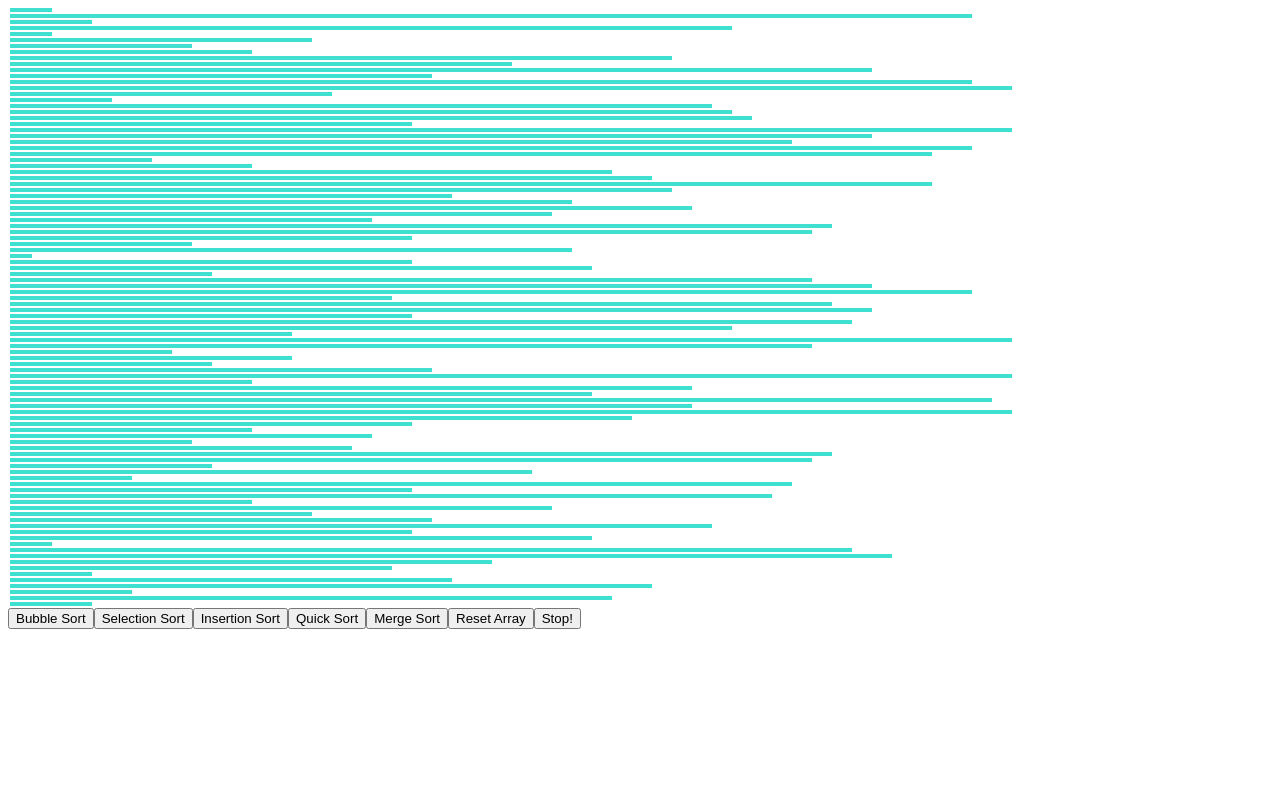
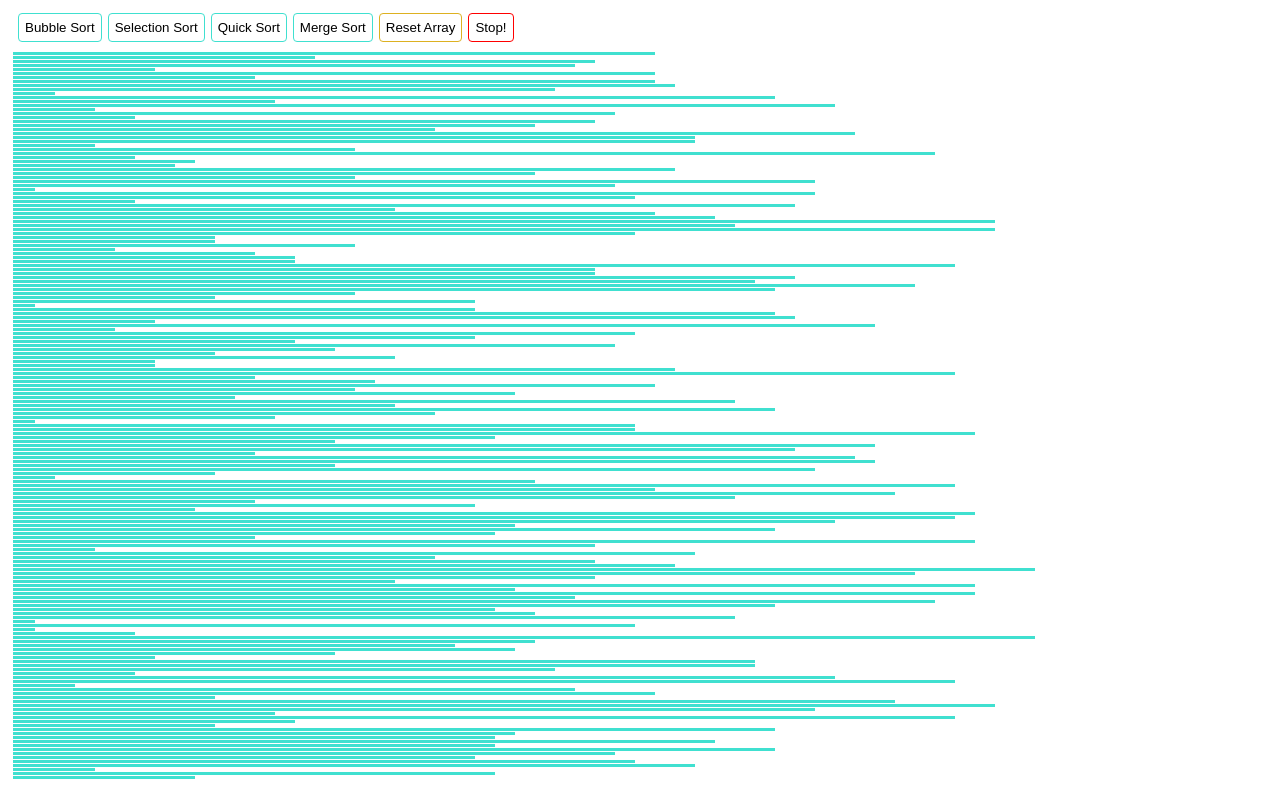
Before and after one commit to alwincodes/Sort-Visualizer, a React (Create React App) app: page / in a window 1280 px wide. Built offline with nearby package versions, Linux system fonts and the light colour scheme.

Commit message:
added more ui improvements

```diff
--- a/package.json
+++ b/package.json
@@ -10,6 +10,7 @@
     "@types/node": "^12.0.0",
     "@types/react": "^17.0.0",
     "@types/react-dom": "^17.0.0",
+    "formik": "^2.2.9",
     "immer": "^9.0.6",
     "react": "^17.0.2",
     "react-dom": "^17.0.2",
--- a/src/App.tsx
+++ b/src/App.tsx
@@ -7,16 +7,13 @@ import {
 import { selectionSort as selectionSortAlgo } from "./algorithms/selection-sort";
 import { quickSort as quickSortAlgo } from "./algorithms/quick-sort";
 import { mergeSort as mergeSortAlgo } from "./algorithms/merge-sort";
+import "./app.css";
 
-//fixed size for the array
-const arraySize = 100;
-//animation speed
-const animationSpeed = 100;
 //timouts
 const timeouts: ReturnType<typeof setTimeout>[] = [];
 
 //function for generating a new array as needed
-const generateNewArray = (): number[] => {
+const generateNewArray = (arraySize: number): number[] => {
     let newArray: number[] = [];
     for (let i = 0; i < arraySize; i++) {
         newArray[i] = Math.round(Math.random() * 50) + 1;
@@ -25,7 +22,7 @@ const generateNewArray = (): number[] => {
 };
 
 //this is a mess need to improve this to get better animations
-const animate = (swapData: SwapData[]): void => {
+const animate = (swapData: SwapData[], animationSpeed: number): void => {
     const sortBars = Array.from(
         document.getElementsByClassName(
             "sortBars"
@@ -39,80 +36,92 @@ const animate = (swapData: SwapData[]): void => {
                 sortBars[firstIndex].style.backgroundColor = "red";
                 sortBars[secondIndex].style.backgroundColor = "red";
                 //swap them
-                let tempH = sortBars[firstIndex].style.width;
+                let tempW = sortBars[firstIndex].style.width;
                 sortBars[firstIndex].style.width =
                     sortBars[secondIndex].style.width;
-                sortBars[secondIndex].style.width = tempH;
+                sortBars[secondIndex].style.width = tempW;
                 //removing the color
                 setTimeout(() => {
                     sortBars[firstIndex].style.backgroundColor = "turquoise";
                     sortBars[secondIndex].style.backgroundColor = "turquoise";
-                }, animationSpeed - 20);
-            }, i * animationSpeed - 20)
+                }, animationSpeed);
+            }, i * animationSpeed)
         );
     }
 };
 
 function App() {
-    const [array, setArray] = useState<number[]>(generateNewArray);
+    const [arrSize, setArrSize] = useState<number>(window.innerHeight / 4 - 18);
+    const [animationSpeed, setAnimSpeed] = useState<number>(100);
+    const [array, setArray] = useState<number[]>(generateNewArray(arrSize));
 
     const bubbleSort = () => {
         const { swapList: swapData } = bubbleSortAlgo(array);
-        animate(swapData);
+        animate(swapData, animationSpeed);
     };
 
     const selectionSort = () => {
         const { swapList: swapData } = selectionSortAlgo(array);
-        animate(swapData);
+        animate(swapData, animationSpeed);
     };
 
     const quickSort = () => {
         const { swapList: swapData } = quickSortAlgo(array);
-        animate(swapData);
+        animate(swapData, animationSpeed);
     };
 
     //not working as of now diffrent logic need to be applied
     const mergeSort = () => {
         const { swapList: swapData, sortedArray } = mergeSortAlgo(array);
-        setArray(sortedArray);
+        // setArray(sortedArray);
         console.log(swapData);
-        // animate(swapData);
+        animate(swapData, animationSpeed);
     };
 
+    //this is to stop all the swap operations in the callback queue
     const stop = () => {
         for (let i = 0; i < timeouts.length; i++) {
             clearInterval(timeouts[i]);
         }
-        setArray(generateNewArray());
+        setArray(generateNewArray(arrSize));
     };
 
     return (
         <div className="App">
-            <div>
+            <div className="buttons">
+                <button className="mergeOptions" onClick={bubbleSort}>
+                    Bubble Sort
+                </button>
+                <button className="mergeOptions" onClick={selectionSort}>
+                    Selection Sort
+                </button>
+                {/* <button>Insertion Sort</button> */}
+                <button className="mergeOptions " onClick={quickSort}>
+                    Quick Sort
+                </button>
+                <button className="mergeOptions" onClick={mergeSort}>
+                    Merge Sort
+                </button>
+                <button
+                    className="mergeOptions warning"
+                    onClick={() => setArray(generateNewArray(arrSize))}
+                >
+                    Reset Array
+                </button>
+                <button className="mergeOptions danger" onClick={stop}>
+                    Stop!
+                </button>
+            </div>
+            <div className="visualizer">
                 {array.map((item, i) => (
                     <div
                         key={i}
                         className="sortBars"
                         style={{
-                            margin: 2,
-                            padding: 1,
-                            height: 2,
                             width: `${item * 2}0px`,
-                            backgroundColor: "turquoise",
                         }}
                     ></div>
                 ))}
-            </div>
-            <div>
-                <button onClick={bubbleSort}>Bubble Sort</button>
-                <button onClick={selectionSort}>Selection Sort</button>
-                <button>Insertion Sort</button>
-                <button onClick={quickSort}>Quick Sort</button>
-                <button onClick={mergeSort}>Merge Sort</button>
-                <button onClick={() => setArray(generateNewArray())}>
-                    Reset Array
-                </button>
-                <button onClick={stop}>Stop!</button>
             </div>
         </div>
     );
--- a/src/app.css
+++ b/src/app.css
@@ -1,3 +1,52 @@
 * {
-    background-color: rgb(252, 170, 17);
+    background-color: rgb(255, 255, 255);
 }
+
+.buttons {
+    margin: 5px;
+    padding: 2px;
+    display: block;
+}
+
+.visualizer {
+    display: block;
+    margin: 4px;
+}
+
+.sortBars {
+    margin: 1px;
+    padding: 1px;
+    height: 1px;
+    background-color: turquoise;
+}
+
+.mergeOptions {
+    padding: 6px;
+    border-radius: 4px;
+    margin: 3px;
+    background-color: white;
+    border: 1px solid turquoise;
+}
+
+.mergeOptions:hover {
+    background-color: turquoise;
+    color: white;
+}
+
+.warning {
+    border: 1px solid rgb(221, 177, 33);
+}
+
+.warning:hover {
+    background-color: rgb(221, 177, 33);
+    color: white;
+}
+
+.danger {
+    border: 1px solid red;
+}
+
+.danger:hover {
+    background-color: red;
+    color: white;
+}
```
Also changed, not shown: public/manifest.json, 1 other file (tests, documents, lock files or other folders).
